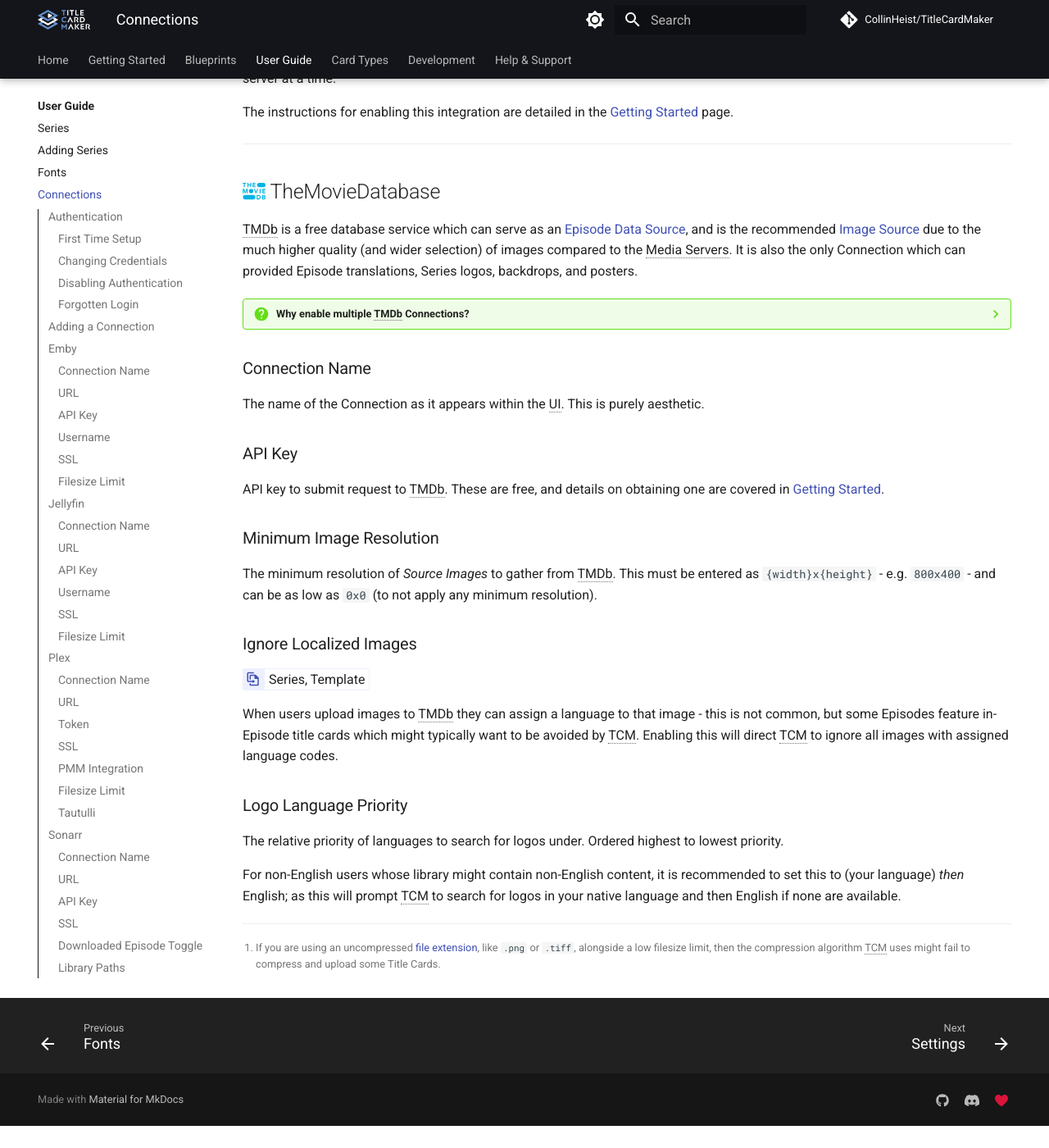
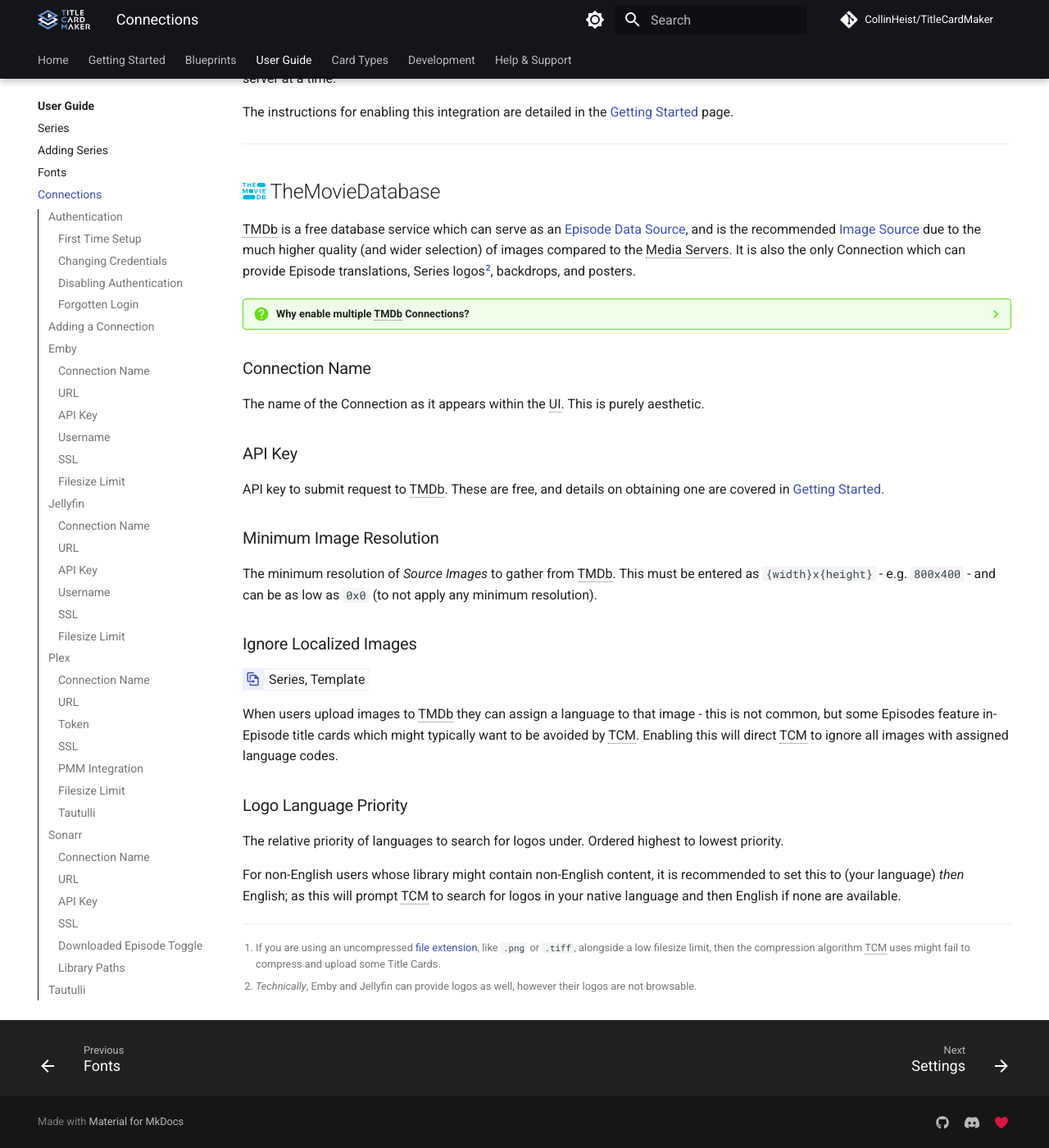
Before and after one commit to CollinHeist/TitleCardMaker, an MkDocs documentation site: the page built from docs/user_guide/connections.md, in a window 1280 px wide and 1400 px high, scrolled down 6436 px. Shown: the whole window at 82% size. Built offline with MkDocs 1.6.1 and Material for MkDocs 9.7.7, drawn with Linux system fonts in a browser that asks for light colours; emoji names are drawn with the system emoji font; comment, search, counter and statistics services are not loaded; before the commit the page ends 7809 px from its top, so only the background shows below that.

```diff
--- a/docs/user_guide/connections.md
+++ b/docs/user_guide/connections.md
@@ -415,8 +415,8 @@
 [Episode Data Source](./settings.md#episode-data-source), and is the recommended
 [Image Source](./settings.md#image-source-priority) due to the much higher
 quality (and wider selection) of images compared to the Media Servers. It is
-also the only Connection which can provided Episode translations, Series logos,
-backdrops, and posters.
+also the only Connection which can provide Episode translations, Series
+logos[^2], backdrops, and posters.
 
 ??? question "Why enable multiple TMDb Connections?"
 
@@ -468,3 +468,5 @@
 [file extension](./settings.md#card-extension), like `.png` or `.tiff`,
 alongside a low filesize limit, then the compression algorithm TCM uses might
 fail to compress and upload some Title Cards.
+[^2]: _Technically_, Emby and Jellyfin can provide logos as well, however their
+logos are not browsable.
```
Also changed, not shown: 2 other files.
